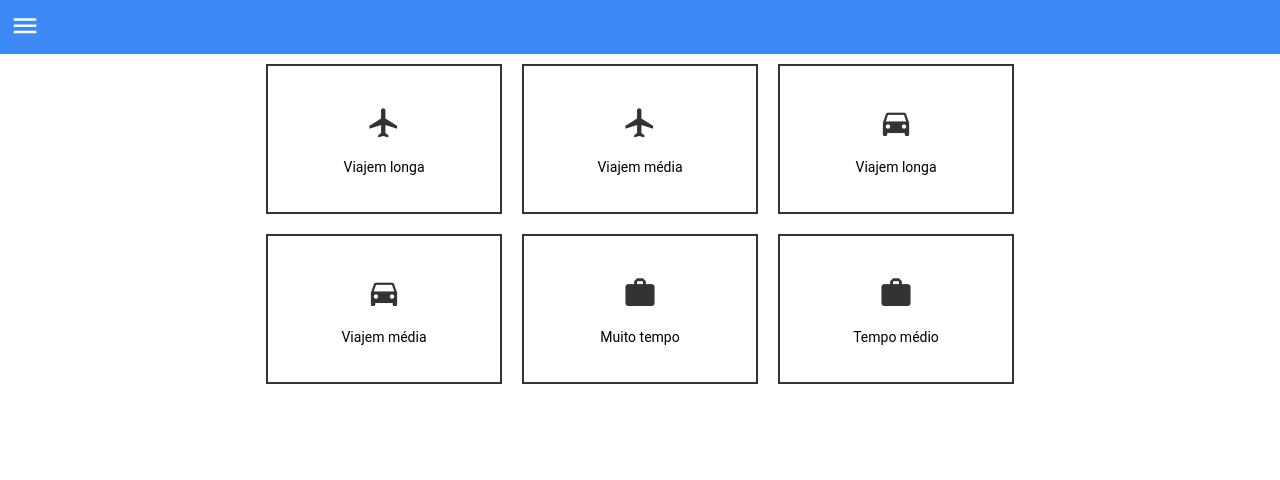
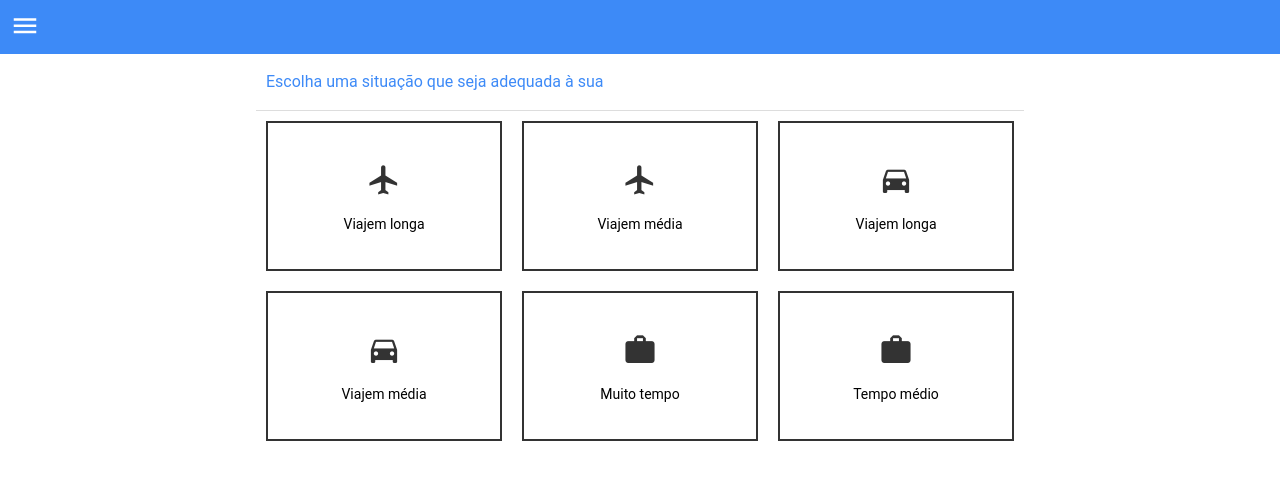
Before and after one commit to GuiCavi/getup, a website: page situacoes.html in a window 1280 px wide. Drawn offline with Linux system fonts and the light colour scheme.

Commit message:
Adding a help text to situacoes

```diff
--- a/situacoes.html
+++ b/situacoes.html
@@ -25,6 +25,8 @@
   </div>
 
   <div class="container">
+    <label style="display: block;" header>Escolha uma situação que seja adequada à sua</label>
+
     <ul class="situacoes">
     </ul>
   </div>
```
